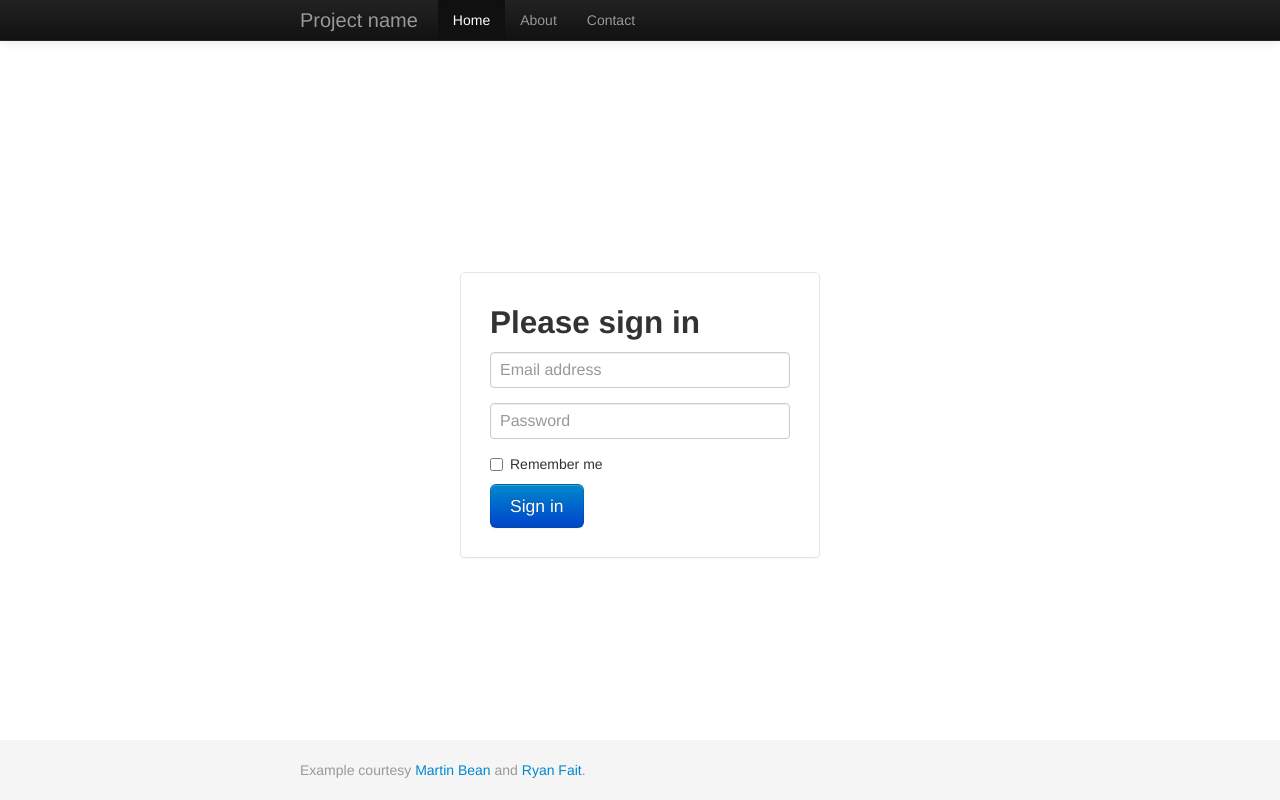
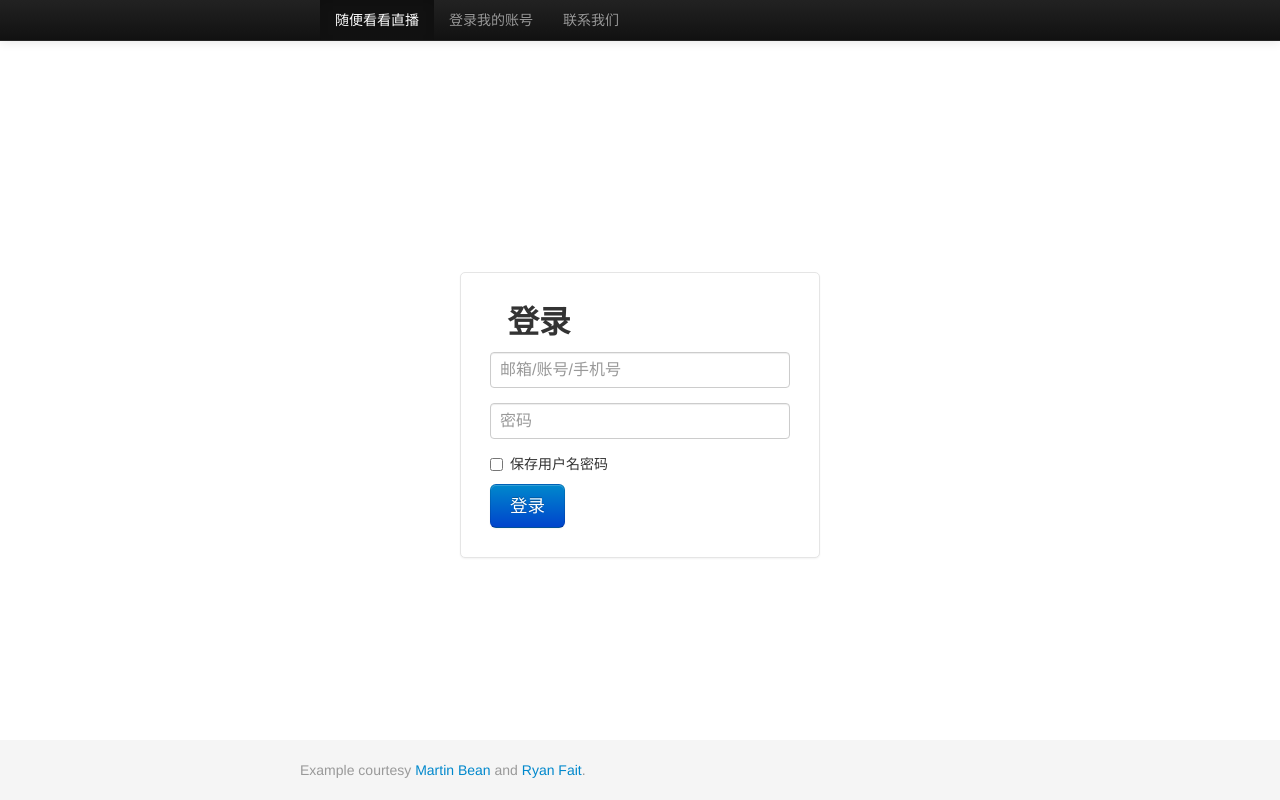
Before and after one commit to qingyanjiu/liveclient, a Node project: template views/index.ejs in a window 1280 px wide. Run offline with Node 20 templates, Linux system fonts and the light colour scheme; the template is opened without the code that fills it, so the values that code supplies are empty; some libraries are stand-ins or nearby versions.

Commit message:
修改首页

```diff
--- a/routes/index.js
+++ b/routes/index.js
@@ -3,7 +3,7 @@
 
 /* GET home page. */
 router.get('/', function(req, res, next) {
-  res.render('index', { title: 'Express' });
+  res.render('index', { title: 'PRIVATE直播' });
 });
 
 router.get('/calculate', function(req, res) {
--- a/views/index.ejs
+++ b/views/index.ejs
@@ -2,7 +2,7 @@
 <html lang="en">
 <head>
     <meta charset="utf-8">
-    <title>Sticky footer &middot; Twitter Bootstrap</title>
+    <title><%=title%></title>
     <meta name="viewport" content="width=device-width, initial-scale=1.0">
     <meta name="description" content="">
     <meta name="author" content="">
@@ -117,12 +117,12 @@
                     <span class="icon-bar"></span>
                     <span class="icon-bar"></span>
                 </button>
-                <a class="brand" href="#">Project name</a>
+                <a class="brand" href="#"><%=title%></a>
                 <div class="nav-collapse collapse">
                     <ul class="nav">
-                        <li class="active"><a href="#">Home</a></li>
-                        <li><a href="#about">About</a></li>
-                        <li><a href="#contact">Contact</a></li>
+                        <li class="active"><a href="#">随便看看直播</a></li>
+                        <li><a href="#about">登录我的账号</a></li>
+                        <li><a href="#contact">联系我们</a></li>
                     </ul>
                 </div><!--/.nav-collapse -->
             </div>
@@ -132,13 +132,13 @@
     <!-- Begin page content -->
     <div class="container">
         <form class="form-signin">
-            <h2 class="form-signin-heading">Please sign in</h2>
-            <input type="text" class="input-block-level" placeholder="Email address">
-            <input type="password" class="input-block-level" placeholder="Password">
+            <h2 class="form-signin-heading">&nbsp;&nbsp;登录</h2>
+            <input type="text" class="input-block-level" placeholder="邮箱/账号/手机号">
+            <input type="password" class="input-block-level" placeholder="密码">
             <label class="checkbox">
-                <input type="checkbox" value="remember-me"> Remember me
+                <input type="checkbox" value="remember-me"> 保存用户名密码
             </label>
-            <button class="btn btn-large btn-primary" type="submit">Sign in</button>
+            <button class="btn btn-large btn-primary" type="submit">登录</button>
         </form>
 
     </div>
```
